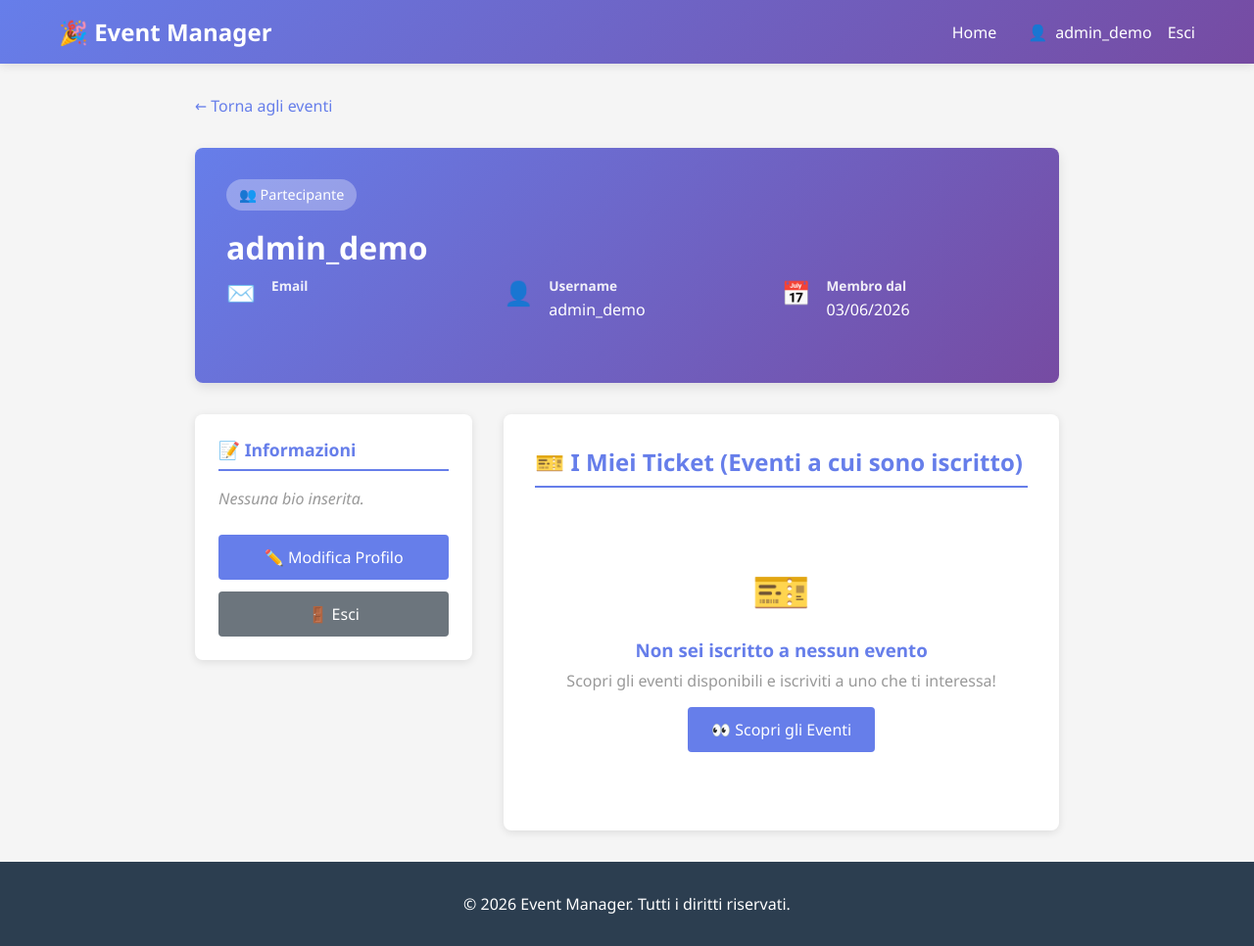
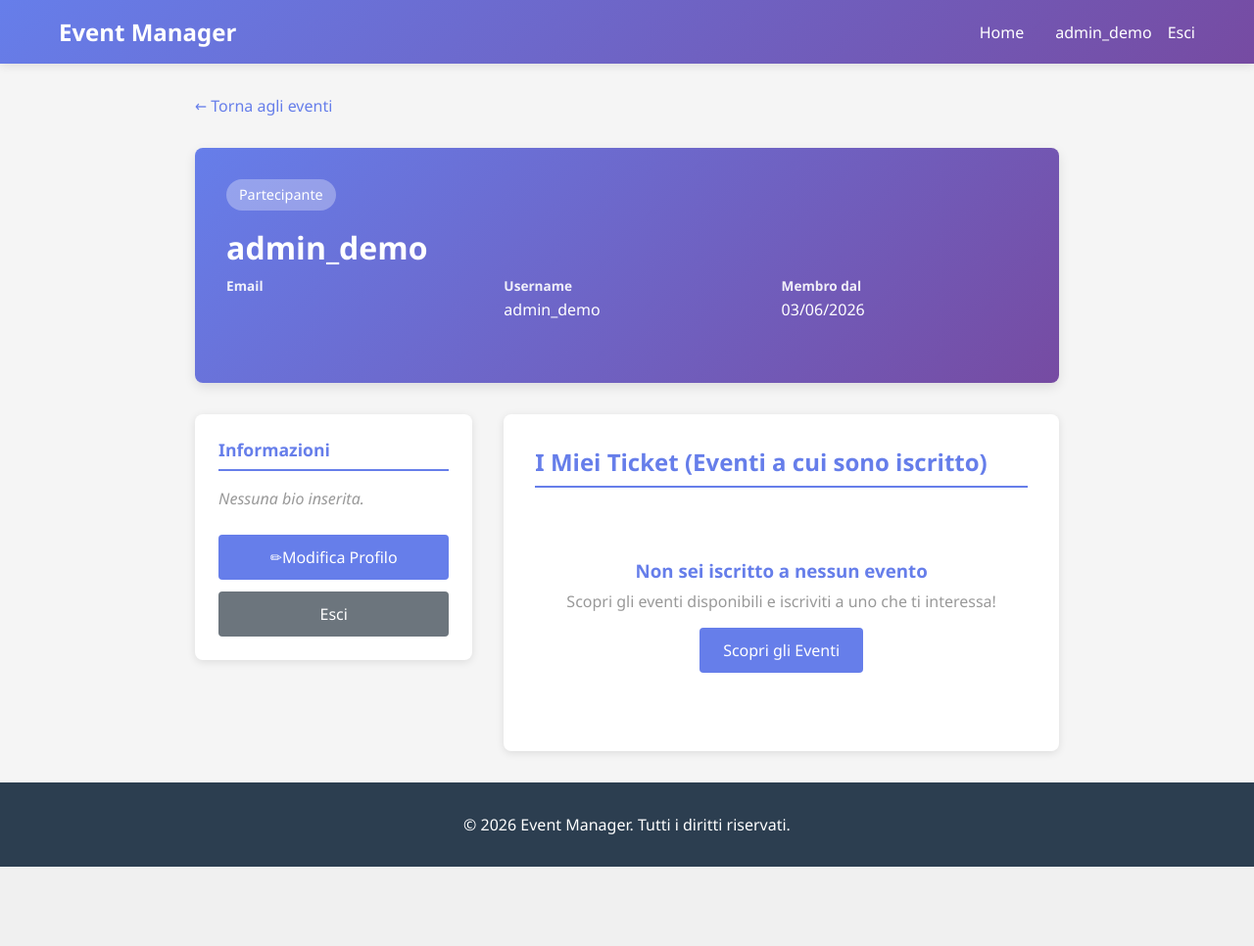
Before and after one commit to 2eonardo/event-manager-project, a Django app: page /profile/ in a window 1280 px wide. Shown: the whole page at 98% size. After the commit the page ends 885 px from the top, so only its background shows below. Run offline with Django 5.2, Linux system fonts and the light colour scheme; a user stored in the database is signed in; data comes from the database, SQL or seed files in the repository; both versions use the stored data as it was after the commit.

Commit message:
pulizia html

```diff
--- a/templates/base.html
+++ b/templates/base.html
@@ -179,7 +179,7 @@
     {% if user.is_authenticated %}
     <nav>
         <div class="nav-container">
-            <a href="{% url 'event_list' %}" class="nav-brand">🎉 Event Manager</a>
+            <a href="{% url 'event_list' %}" class="nav-brand"> Event Manager</a>
             <ul class="nav-links">
                 <li><a href="{% url 'event_list' %}">Home</a></li>
                 {% if user.role == 'organizer' %}
@@ -188,7 +188,7 @@
                 <!-- User profile and logout section -->
                 <li style="margin-left: auto; display: flex; align-items: center; gap: 1rem;">
                     <a href="{% url 'profile' %}" style="display: flex; align-items: center; gap: 0.5rem;">
-                        👤 <span>{{ user.get_full_name|default:user.username }}</span>
+                         <span>{{user.username }}</span>
                     </a>
                     <a href="{% url 'logout' %}" style="color: white; text-decoration: none;">Esci</a>
                 </li>
--- a/templates/event_confirm_delete.html
+++ b/templates/event_confirm_delete.html
@@ -84,7 +84,7 @@
 
 {% block content %}
 <div class="confirmation-container">
-    <h2>⚠️ Conferma Eliminazione</h2>
+    <h2> Conferma Eliminazione</h2>
 
     <div class="warning-box">
         <strong>Attenzione!</strong> Questa azione non può essere annullata.
@@ -98,9 +98,9 @@
     <div class="confirmation-actions">
         <form method="POST" style="display: inline;">
             {% csrf_token %}
-            <button type="submit" class="btn-confirm">🗑️ Elimina Definitivamente</button>
+            <button type="submit" class="btn-confirm"> Elimina Definitivamente</button>
         </form>
-        <a href="{% url 'event_detail' event.id %}" class="btn-cancel">❌ Annulla</a>
+        <a href="{% url 'event_detail' event.id %}" class="btn-cancel"> Annulla</a>
     </div>
 </div>
 {% endblock %}
--- a/templates/login.html
+++ b/templates/login.html
@@ -86,7 +86,7 @@
 
 {% block content %}
 <div class="form-container">
-    <h2>🔐 Accedi</h2>
+    <h2>Accedi</h2>
 
     <form method="POST">
         {% csrf_token %}
--- a/templates/profile.html
+++ b/templates/profile.html
@@ -288,16 +288,15 @@
 <div class="profile-header">
     <span class="profile-role">
         {% if user.role == 'organizer' %}
-            🎭 Organizzatore
+            Organizzatore
         {% else %}
-            👥 Partecipante
+            Partecipante
         {% endif %}
     </span>
     <h1>{{ user.get_full_name|default:user.username }}</h1>
 
     <div class="profile-info">
         <div class="info-item">
-            <span class="info-icon">✉️</span>
             <div class="info-content">
                 <h3>Email</h3>
                 <p>{{ user.email }}</p>
@@ -305,7 +304,6 @@
         </div>
 
         <div class="info-item">
-            <span class="info-icon">👤</span>
             <div class="info-content">
                 <h3>Username</h3>
                 <p>{{ user.username }}</p>
@@ -313,7 +311,6 @@
         </div>
 
         <div class="info-item">
-            <span class="info-icon">📅</span>
             <div class="info-content">
                 <h3>Membro dal</h3>
                 <p>{{ user.date_joined|date:"d/m/Y" }}</p>
@@ -327,7 +324,7 @@
     <!-- Sidebar -->
     <div class="profile-sidebar">
         <div class="sidebar-section">
-            <h3>📝 Informazioni</h3>
+            <h3>Informazioni</h3>
             {% if user.bio %}
                 <div class="bio-box">{{ user.bio }}</div>
             {% else %}
@@ -336,8 +333,8 @@
         </div>
 
         <div class="action-buttons">
-            <a href="{% url 'profile_edit' %}" class="btn">✏️ Modifica Profilo</a>
-            <a href="{% url 'logout' %}" class="btn btn-secondary">🚪 Esci</a>
+            <a href="{% url 'profile_edit' %}" class="btn">✏Modifica Profilo</a>
+            <a href="{% url 'logout' %}" class="btn btn-secondary">Esci</a>
         </div>
     </div>
 
@@ -346,7 +343,7 @@
         <div class="events-section">
             {% if user.role == 'organizer' %}
                 <!-- View per Organizzatori -->
-                <h2>🎉 I Miei Eventi</h2>
+                <h2>I Miei Eventi</h2>
 
                 {% if organized_events %}
                     <div class="events-grid">
@@ -359,15 +356,15 @@
                                     <h3>{{ event.title }}</h3>
                                 </div>
                                 <div class="event-card-body">
-                                    <div class="event-card-date">📅 {{ event.date|date:"d/m/Y H:i" }}</div>
-                                    <div class="event-card-location">📍 {{ event.location }}</div>
+                                    <div class="event-card-date">{{ event.date|date:"d/m/Y H:i" }}</div>
+                                    <div class="event-card-location">{{ event.location }}</div>
                                     <p style="color: #666; margin: 0.5rem 0; font-size: 0.9rem;">
                                         <strong>{{ event.registrations.count }}</strong> iscritto{{ event.registrations.count|pluralize }}
                                     </p>
                                     <div class="event-card-actions">
-                                        <a href="{% url 'event_detail' event.id %}" class="btn-view">👁️ Visualizza</a>
-                                        <a href="{% url 'event_edit' event.id %}" class="btn-edit">✏️ Modifica</a>
-                                        <a href="{% url 'event_delete' event.id %}" class="btn-delete">🗑️ Elimina</a>
+                                        <a href="{% url 'event_detail' event.id %}" class="btn-view">Visualizza</a>
+                                        <a href="{% url 'event_edit' event.id %}" class="btn-edit">Modifica</a>
+                                        <a href="{% url 'event_delete' event.id %}" class="btn-delete">Elimina</a>
                                     </div>
                                 </div>
                             </div>
@@ -379,7 +376,6 @@
                     </div>
                 {% else %}
                     <div class="no-events">
-                        <div class="empty-state-icon">📭</div>
                         <h3>Nessun evento ancora</h3>
                         <p>Non hai ancora creato nessun evento. Inizia subito!</p>
                         <a href="{% url 'event_create' %}" class="btn btn-success" style="margin-top: 1rem;">+ Crea il Tuo Primo Evento</a>
@@ -388,7 +384,7 @@
 
             {% else %}
                 <!-- View per Partecipanti -->
-                <h2>🎫 I Miei Ticket (Eventi a cui sono iscritto)</h2>
+                <h2>I Miei Ticket (Eventi a cui sono iscritto)</h2>
 
                 {% if attended_events %}
                     <div class="events-grid">
@@ -402,8 +398,8 @@
                                         <h3>{{ event.title }}</h3>
                                     </div>
                                     <div class="event-card-body">
-                                        <div class="event-card-date">📅 {{ event.date|date:"d/m/Y H:i" }}</div>
-                                        <div class="event-card-location">📍 {{ event.location }}</div>
+                                        <div class="event-card-date">{{ event.date|date:"d/m/Y H:i" }}</div>
+                                        <div class="event-card-location">{{ event.location }}</div>
                                         <p style="color: #666; margin: 0.5rem 0; font-size: 0.9rem;">
                                             Organizzato da <strong>{{ event.organizer.get_full_name|default:event.organizer.username }}</strong>
                                         </p>
@@ -411,11 +407,11 @@
                                             Iscritto il {{ registration.registered_at|date:"d/m/Y H:i" }}
                                         </p>
                                         <div class="event-card-actions">
-                                            <a href="{% url 'event_detail' event.id %}" class="btn-view">👁️ Visualizza</a>
+                                            <a href="{% url 'event_detail' event.id %}" class="btn-view">Visualizza</a>
                                             <form method="POST" action="{% url 'event_unregister' event.id %}" style="flex: 1;">
                                                 {% csrf_token %}
                                                 <button type="submit" style="width: 100%; padding: 0.5rem; background-color: #dc3545; color: white; border: none; border-radius: 4px; cursor: pointer; font-size: 0.85rem; transition: background-color 0.3s;">
-                                                    ✖️ Annulla
+                                                    Annulla
                                                 </button>
                                             </form>
                                         </div>
@@ -426,10 +422,9 @@
                     </div>
                 {% else %}
                     <div class="no-events">
-                        <div class="empty-state-icon">🎫</div>
                         <h3>Non sei iscritto a nessun evento</h3>
                         <p>Scopri gli eventi disponibili e iscriviti a uno che ti interessa!</p>
-                        <a href="{% url 'event_list' %}" class="btn" style="margin-top: 1rem;">👀 Scopri gli Eventi</a>
+                        <a href="{% url 'event_list' %}" class="btn" style="margin-top: 1rem;">Scopri gli Eventi</a>
                     </div>
                 {% endif %}
             {% endif %}
--- a/templates/profile_edit.html
+++ b/templates/profile_edit.html
@@ -136,7 +136,7 @@
 <a href="{% url 'profile' %}" class="back-link">← Torna al Profilo</a>
 
 <div class="form-container">
-    <h2>✏️ Modifica Profilo</h2>
+    <h2>Modifica Profilo</h2>
 
     <form method="POST">
         {% csrf_token %}
@@ -156,8 +156,8 @@
         {% endif %}
 
         <div class="form-actions">
-            <button type="submit" class="btn btn-success">💾 Salva Modifiche</button>
-            <a href="{% url 'profile' %}" class="btn-cancel btn">❌ Annulla</a>
+            <button type="submit" class="btn btn-success">Salva Modifiche</button>
+            <a href="{% url 'profile' %}" class="btn-cancel btn">Annulla</a>
         </div>
     </form>
 </div>
--- a/templates/signup.html
+++ b/templates/signup.html
@@ -109,7 +109,7 @@
 
 {% block content %}
 <div class="form-container">
-    <h2>✨ Crea il Tuo Account</h2>
+    <h2>Crea il Tuo Account</h2>
 
     <!-- Avviso per i campi obbligatori aggiunta qui -->
     <p style="color: #666; font-size: 0.9rem; margin-bottom: 1.5rem; text-align: center;">
```
Also changed, not shown: templates/event_detail.html (+8 -11 lines), templates/event_form.html (+4 -4 lines), templates/event_list.html (+4 -6 lines), templates/organizer_events.html (+4 -7 lines), db.sqlite3, static/css/form.css (added), static/css/global.css (added), static/css/pages.css (added).
